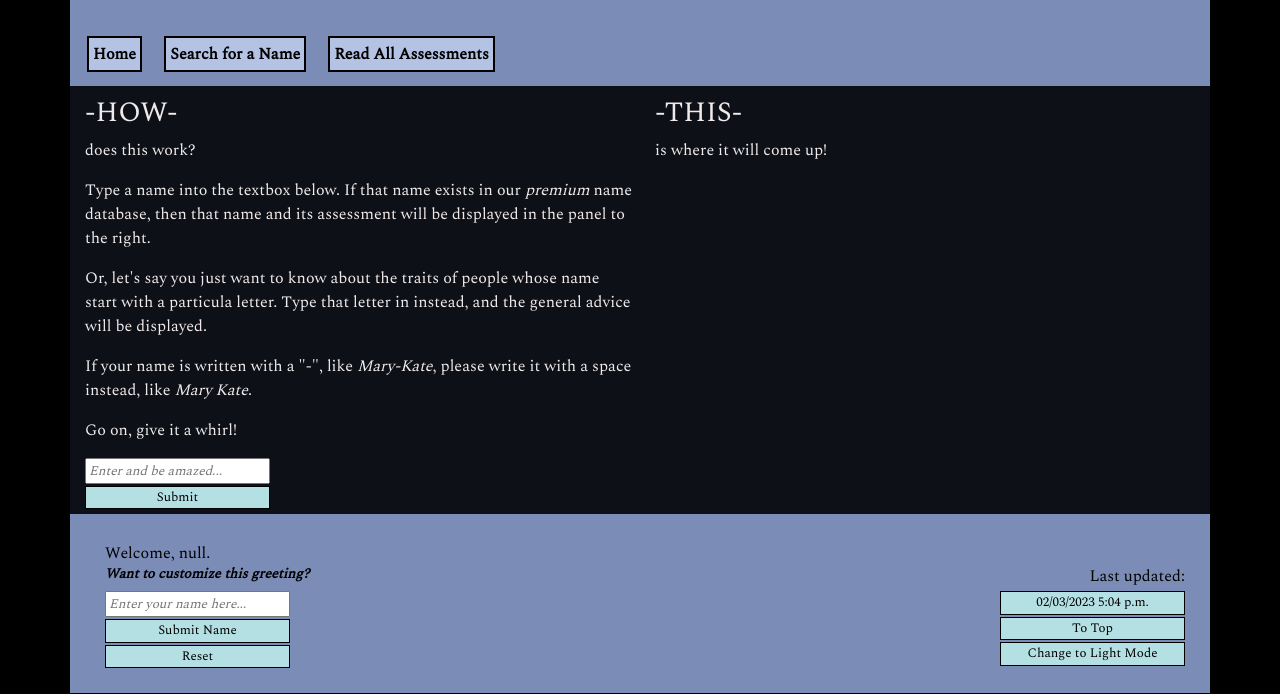
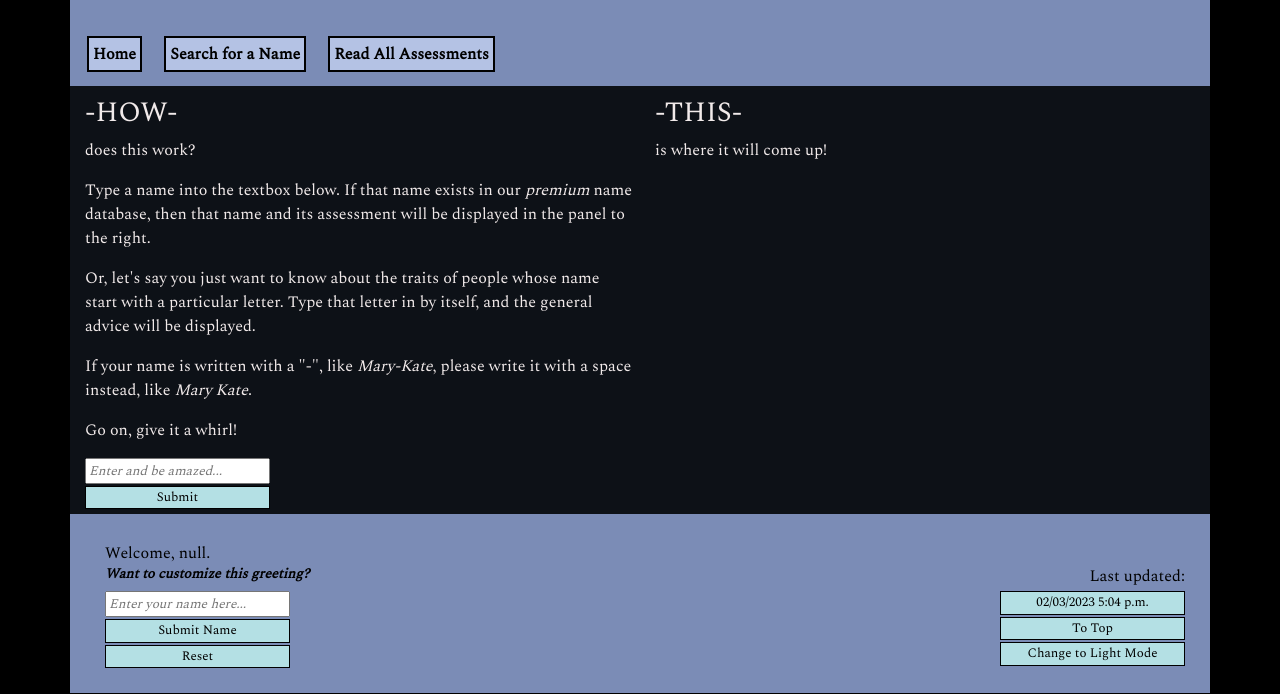
Before and after one commit to a-salami/name-theory, a plain HTML site: page pages/search.html in a window 1280 px wide. Shown: the part 106-800 px from the top of the page. Drawn offline with Linux system fonts and the light colour scheme.

Commit message:
re-wording the description

```diff
--- a/pages/search.html
+++ b/pages/search.html
@@ -28,7 +28,7 @@
                     <h3>-HOW-</h3>
                     <p>does this work?</p>
                     <p>Type a name into the textbox below. If that name exists in our <i>premium</i> name database, then that name and its assessment will be displayed in the panel to the right.</p>
-                    <p>Or, let's say you just want to know about the traits of people whose name start with a particula letter. Type that letter in instead, and the general advice will be displayed.</p>
+                    <p>Or, let's say you just want to know about the traits of people whose name start with a particular letter. Type that letter in by itself, and the general advice will be displayed.</p>
                     <p>If your name is written with a "-", like <i>Mary-Kate</i>, please write it with a space instead, like <i>Mary Kate</i>.</p>
                     <p>Go on, give it a whirl!</p>
 
```
